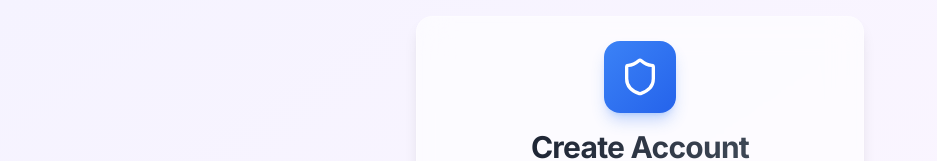
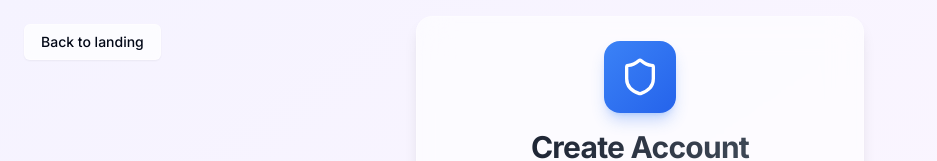
Before and after one commit to yashsejuro/Hygenious, a Next.js app: page /register in a window 1280 px wide. Shown: the top 161 px of the page, without its empty margins (0-937 px from the left). Built offline with nearby package versions, Linux system fonts and the light colour scheme; no server answers.

Commit message:
feat: Add "Back to landing" button to the registration page and update package-lock.json to include peer dependency.

```diff
--- a/app/register/page.js
+++ b/app/register/page.js
@@ -134,6 +134,17 @@ export default function RegisterPage() {
     <AnimatedBackground variant="gradient">
       <Toaster />
 
+      <div className="absolute top-6 left-6 z-20">
+        <Button
+          type="button"
+          variant="outline"
+          className="bg-white/70 backdrop-blur-sm border-white/40 hover:bg-white/90 transition-all text-sm"
+          onClick={() => router.push('/')}
+        >
+          Back to landing
+        </Button>
+      </div>
+
       <motion.div
         className="relative z-10 flex items-center justify-center min-h-screen p-4"
         variants={containerVariants}
@@ -142,10 +153,9 @@ export default function RegisterPage() {
       >
         <motion.div
           variants={cardVariants}
-          whileHover={prefersReducedMotion ? {} : "hover"}
           className="w-full max-w-md"
         >
-          <GlassCard hover={!prefersReducedMotion} className="overflow-hidden">
+          <GlassCard hover={false} className="overflow-hidden">
             <Card className="border-0 bg-transparent shadow-none">
               <CardHeader className="space-y-4 text-center pb-8">
                 <motion.div
```
Also changed, not shown: 1 other file (tests, documents, lock files or other folders).
